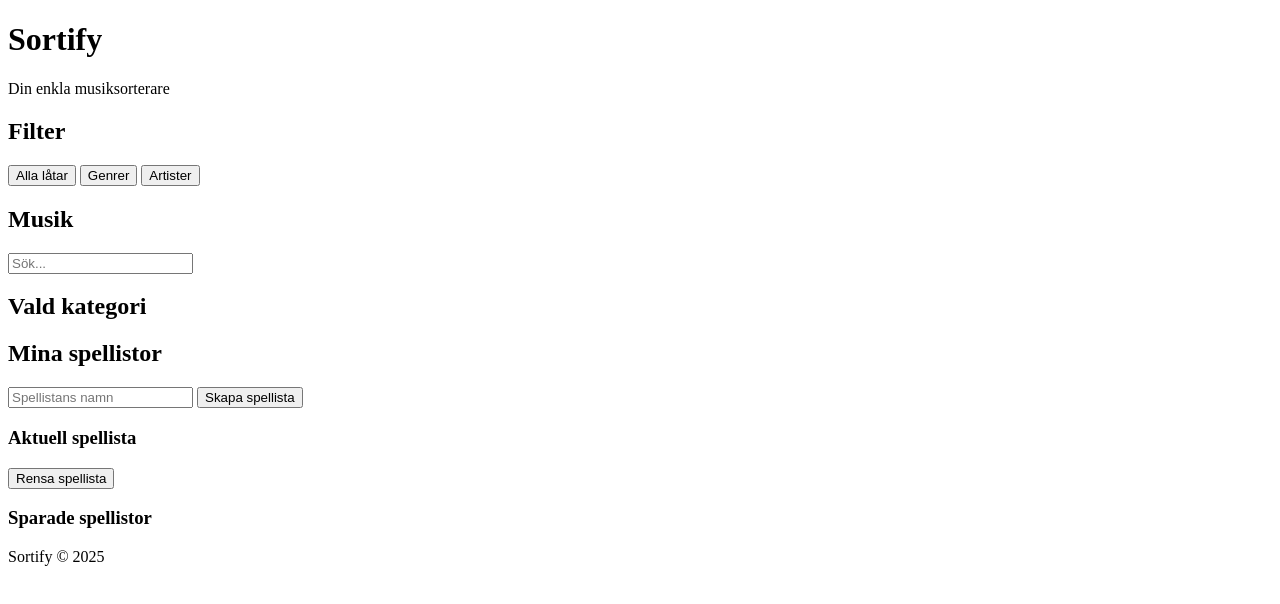
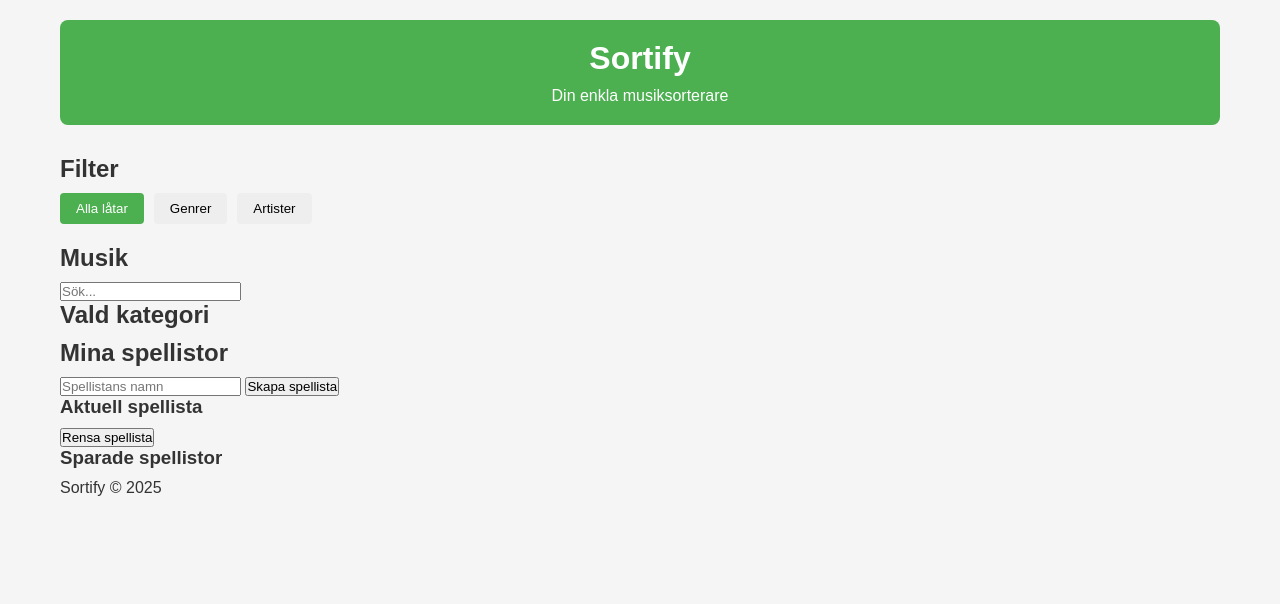
Before and after one commit to kaspvik/music-player, a plain HTML site: page index.html in a window 1280 px wide. Drawn offline with Linux system fonts and the light colour scheme.

Commit message:
add style.css with initial styles for layout and components

```diff
--- a/index.html
+++ b/index.html
@@ -4,6 +4,7 @@
     <meta charset="UTF-8">
     <meta name="viewport" content="width=device-width, initial-scale=1.0">
     <title>Sortify - Musiksortering</title>
+    <link rel="stylesheet" href="style.css">
 </head>
 <body>
     <div class="container">
--- a/style.css
+++ b/style.css
@@ -0,0 +1,58 @@
+* {
+  margin: 0;
+  padding: 0;
+  box-sizing: border-box;
+  font-family: Arial, sans-serif;
+}
+
+body {
+  background-color: #f5f5f5;
+  color: #333;
+}
+
+.container {
+  max-width: 1200px;
+  margin: 0 auto;
+  padding: 20px;
+}
+
+header {
+  text-align: center;
+  margin-bottom: 30px;
+  padding: 20px;
+  background-color: #4CAF50;
+  color: white;
+  border-radius: 8px;
+}
+
+h1, h2, h3 {
+  margin-bottom: 10px;
+}
+
+.filters {
+  margin-bottom: 20px;
+}
+
+.filter-options {
+  display: flex;
+  gap: 10px;
+  flex-wrap: wrap;
+}
+
+.filter-btn {
+  padding: 8px 16px;
+  background-color: #eee;
+  border: none;
+  border-radius: 4px;
+  cursor: pointer;
+  transition: background-color 0.3s;
+}
+
+.filter-btn:hover {
+  background-color: #ddd;
+}
+
+.filter-btn.active {
+  background-color: #4CAF50;
+  color: white;
+}
```
